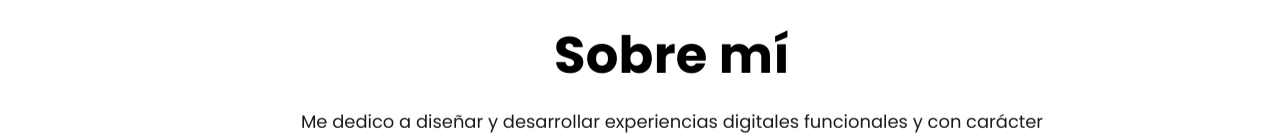
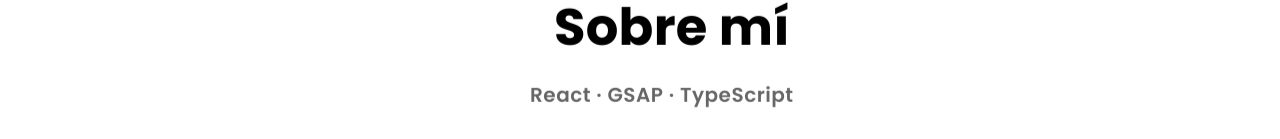
Before and after one commit to ozillo/PortofolioV2, a React (Vite) app: page / in a window 1280 px wide. Shown: the part 804-943 px from the top of the page. Built offline with nearby package versions, Linux system fonts and the light colour scheme; the HTML template or start-up script is replaced by a standard one.

Commit message:
add new text type component on About

```diff
--- /dev/null
+++ b/src/components/TextType/TextType.css
@@ -0,0 +1,14 @@
+.text-type {
+  display: inline-block;
+  white-space: pre-wrap;
+}
+
+.text-type__cursor {
+  margin-left: 0.25rem;
+  display: inline-block;
+  opacity: 1;
+}
+
+.text-type__cursor--hidden {
+  display: none;
+}
--- /dev/null
+++ b/src/components/TextType/TextType.jsx
@@ -0,0 +1,170 @@
+import { useEffect, useRef, useState, createElement, useMemo, useCallback } from 'react';
+import { gsap } from '../../lib/gsap';
+import './TextType.css';
+
+const TextType = ({
+  text,
+  as: Component = 'div',
+  typingSpeed = 50,
+  initialDelay = 0,
+  pauseDuration = 2000,
+  deletingSpeed = 30,
+  loop = true,
+  className = '',
+  showCursor = true,
+  hideCursorWhileTyping = false,
+  cursorCharacter = '|',
+  cursorClassName = '',
+  cursorBlinkDuration = 0.5,
+  textColors = [],
+  variableSpeed,
+  onSentenceComplete,
+  startOnVisible = false,
+  reverseMode = false,
+  ...props
+}) => {
+  const [displayedText, setDisplayedText] = useState('');
+  const [currentCharIndex, setCurrentCharIndex] = useState(0);
+  const [isDeleting, setIsDeleting] = useState(false);
+  const [currentTextIndex, setCurrentTextIndex] = useState(0);
+  const [isVisible, setIsVisible] = useState(!startOnVisible);
+  const cursorRef = useRef(null);
+  const containerRef = useRef(null);
+
+  const textArray = useMemo(() => (Array.isArray(text) ? text : [text]), [text]);
+
+  const getRandomSpeed = useCallback(() => {
+    if (!variableSpeed) return typingSpeed;
+    const { min, max } = variableSpeed;
+    return Math.random() * (max - min) + min;
+  }, [variableSpeed, typingSpeed]);
+
+  const getCurrentTextColor = () => {
+    if (textColors.length === 0) return 'inherit';
+    return textColors[currentTextIndex % textColors.length];
+  };
+
+  useEffect(() => {
+    if (!startOnVisible || !containerRef.current) return;
+
+    const observer = new IntersectionObserver(
+      entries => {
+        entries.forEach(entry => {
+          if (entry.isIntersecting) {
+            setIsVisible(true);
+          }
+        });
+      },
+      { threshold: 0.1 }
+    );
+
+    observer.observe(containerRef.current);
+    return () => observer.disconnect();
+  }, [startOnVisible]);
+
+  useEffect(() => {
+    if (showCursor && cursorRef.current) {
+      gsap.set(cursorRef.current, { opacity: 1 });
+      gsap.to(cursorRef.current, {
+        opacity: 0,
+        duration: cursorBlinkDuration,
+        repeat: -1,
+        yoyo: true,
+        ease: 'power2.inOut',
+      });
+    }
+  }, [showCursor, cursorBlinkDuration]);
+
+  useEffect(() => {
+    if (!isVisible) return;
+
+    let timeout;
+    const currentText = textArray[currentTextIndex];
+    const processedText = reverseMode ? currentText.split('').reverse().join('') : currentText;
+
+    const executeTypingAnimation = () => {
+      if (isDeleting) {
+        if (displayedText === '') {
+          setIsDeleting(false);
+          if (currentTextIndex === textArray.length - 1 && !loop) return;
+
+          if (onSentenceComplete) {
+            onSentenceComplete(textArray[currentTextIndex], currentTextIndex);
+          }
+
+          setCurrentTextIndex(prev => (prev + 1) % textArray.length);
+          setCurrentCharIndex(0);
+          timeout = setTimeout(() => {}, pauseDuration);
+        } else {
+          timeout = setTimeout(() => {
+            setDisplayedText(prev => prev.slice(0, -1));
+          }, deletingSpeed);
+        }
+      } else {
+        if (currentCharIndex < processedText.length) {
+          timeout = setTimeout(
+            () => {
+              setDisplayedText(prev => prev + processedText[currentCharIndex]);
+              setCurrentCharIndex(prev => prev + 1);
+            },
+            variableSpeed ? getRandomSpeed() : typingSpeed
+          );
+        } else if (textArray.length >= 1) {
+          if (!loop && currentTextIndex === textArray.length - 1) return;
+          timeout = setTimeout(() => {
+            setIsDeleting(true);
+          }, pauseDuration);
+        }
+      }
+    };
+
+    if (currentCharIndex === 0 && !isDeleting && displayedText === '') {
+      timeout = setTimeout(executeTypingAnimation, initialDelay);
+    } else {
+      executeTypingAnimation();
+    }
+
+    return () => clearTimeout(timeout);
+    // eslint-disable-next-line react-hooks/exhaustive-deps
+  }, [
+    currentCharIndex,
+    displayedText,
+    isDeleting,
+    typingSpeed,
+    deletingSpeed,
+    pauseDuration,
+    textArray,
+    currentTextIndex,
+    loop,
+    initialDelay,
+    isVisible,
+    reverseMode,
+    variableSpeed,
+    onSentenceComplete,
+  ]);
+
+  const shouldHideCursor =
+    hideCursorWhileTyping && (currentCharIndex < textArray[currentTextIndex].length || isDeleting);
+
+  return createElement(
+    Component,
+    {
+      ref: containerRef,
+      className: `text-type ${className}`,
+      ...props
+    },
+    <span className="text-type__content" style={{ color: getCurrentTextColor() || 'inherit' }}>
+      {displayedText}
+    </span>,
+    showCursor && (
+      <span
+        ref={cursorRef}
+        className={`text-type__cursor ${cursorClassName} ${shouldHideCursor ? 'text-type__cursor--hidden' : ''}`}
+      >
+        {cursorCharacter}
+      </span>
+    )
+  );
+};
+
+export default TextType;
--- a/src/sections/About/About.css
+++ b/src/sections/About/About.css
@@ -34,6 +34,17 @@
   margin-bottom: 1.5rem;
   line-height: 1.1;
   letter-spacing: 0.3px;
+}
+
+/* Tagline dinámico (TextType) */
+.about__tagline {
+  font-size: clamp(14px, 1.6vw, 20px);
+  font-weight: 600;
+  letter-spacing: 0.5px;
+  margin-bottom: 1.5rem;
+  opacity: 0.6;
+  min-height: 1.6em;
+  display: block;
 }
 
 /* Texto */
--- a/src/sections/About/About.jsx
+++ b/src/sections/About/About.jsx
@@ -1,6 +1,14 @@
 import { useEffect, useRef } from 'react';
 import { gsap, ScrollTrigger } from '../../lib/gsap';
+import TextType from '../../components/TextType/TextType';
 import './About.css';
+
+const ROLES = [
+  'Frontend Developer',
+  'React · GSAP · TypeScript',
+  'Interfaces fluidas y accesibles',
+  'Diseño de experiencias digitales',
+];
 
 export default function About() {
   const containerRef = useRef(null);
@@ -9,7 +17,6 @@
     const el = containerRef.current;
     if (!el) return;
 
-    // Solo anima si el usuario no pide reducir movimiento
     const mm = gsap.matchMedia();
     mm.add('(prefers-reduced-motion: no-preference)', () => {
       gsap.fromTo(
@@ -20,7 +27,6 @@
           opacity: 1,
           duration: 0.8,
           ease: 'power2.out',
-          // ScrollTrigger simple, sin scrub ni hacks de scroll
           scrollTrigger: {
             trigger: el,
             start: 'top 75%',
@@ -38,6 +44,19 @@
     <div className="about" role="region" aria-label="Texto sobre mí">
       <div className="about__container" ref={containerRef}>
         <h2 className="about__title">Sobre mí</h2>
+        <p className="about__tagline" aria-live="polite">
+          <TextType
+            text={ROLES}
+            as="span"
+            typingSpeed={60}
+            deletingSpeed={35}
+            pauseDuration={2000}
+            showCursor
+            cursorCharacter="_"
+            cursorBlinkDuration={0.5}
+            startOnVisible
+          />
+        </p>
         <p className="about__text">
           Me dedico a diseñar y desarrollar experiencias digitales funcionales y con carácter propio.
           Trabajo con <strong>React</strong> y <strong>GSAP</strong> para crear interfaces fluidas,
```
